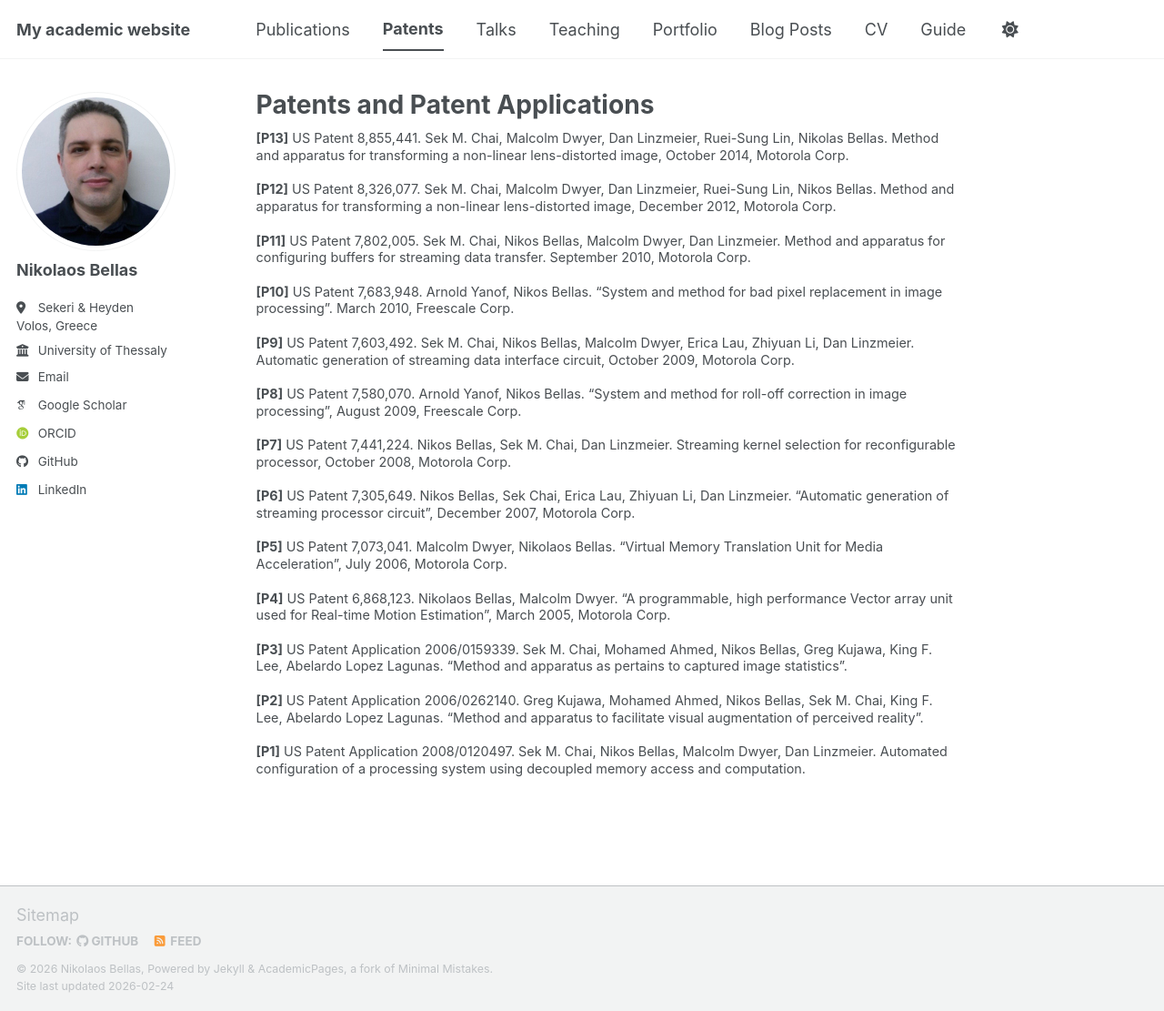
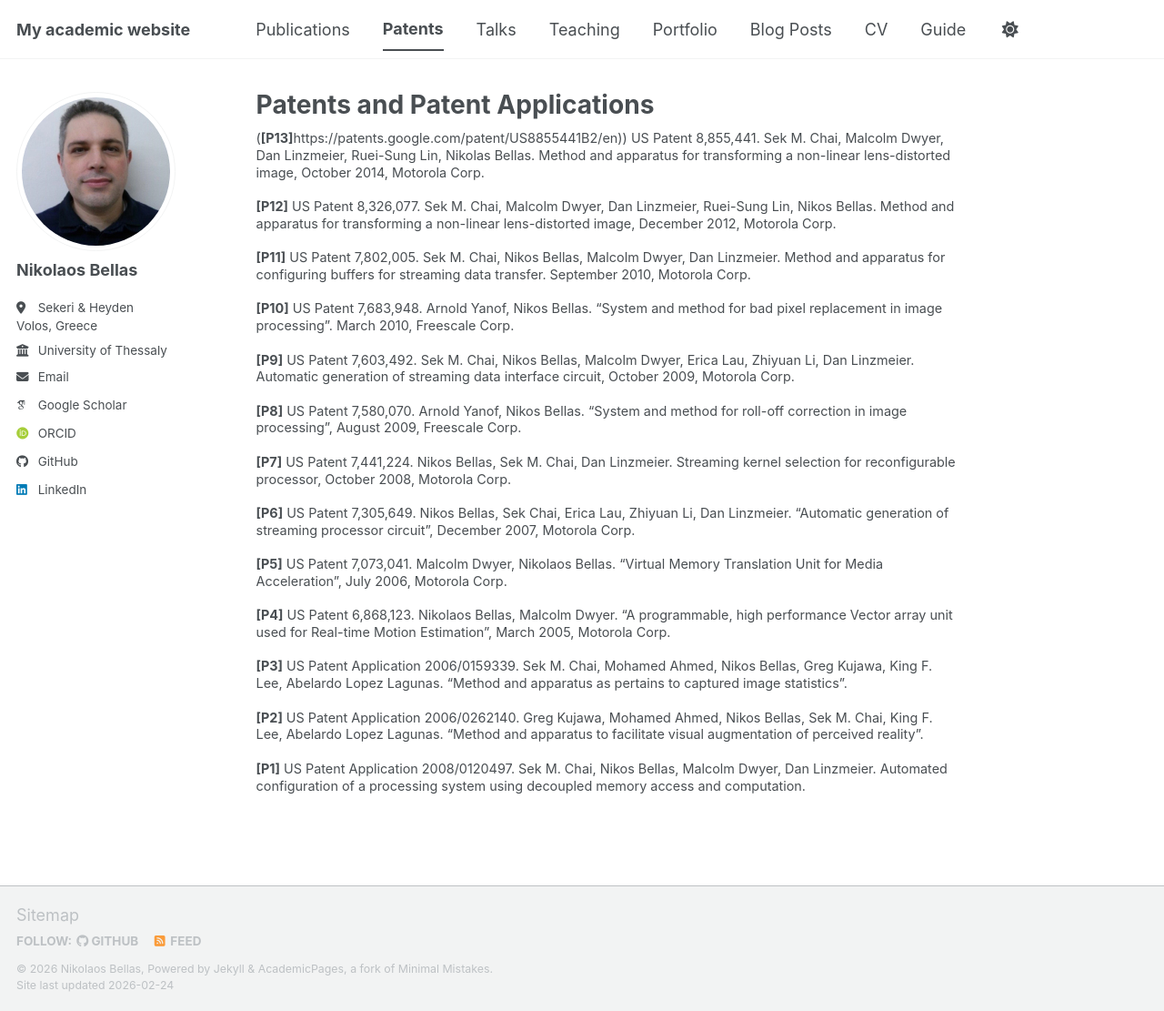
Before and after one commit to nbellas/nbellas.github.io, a Jekyll site: the page built from _pages/patents.md, in a window 1280 px wide and 1111 px high. Shown: the whole window at 91% size. Built offline with Jekyll 4.4.1, drawn with Linux system fonts in a browser that asks for light colours; some web fonts are replaced; a script bundle is joined from its source files by our own code; library files that are not in the unit come from our copies; some of the changed lines change nothing that is shown.

Commit message:
Update patents.md

```diff
--- a/_pages/patents.md
+++ b/_pages/patents.md
@@ -10,7 +10,7 @@ classes:
 
 <div class="patents-small" markdown="1">
 
-**[P13]** US Patent 8,855,441. Sek M. Chai, Malcolm Dwyer, Dan Linzmeier, Ruei-Sung Lin, Nikolas Bellas. Method and apparatus for transforming a non-linear lens-distorted image, October 2014, Motorola Corp.
+(**[P13]**https://patents.google.com/patent/US8855441B2/en)) US Patent 8,855,441. Sek M. Chai, Malcolm Dwyer, Dan Linzmeier, Ruei-Sung Lin, Nikolas Bellas. Method and apparatus for transforming a non-linear lens-distorted image, October 2014, Motorola Corp.
 
 **[P12]** US Patent 8,326,077. Sek M. Chai, Malcolm Dwyer, Dan Linzmeier, Ruei-Sung Lin, Nikos Bellas. Method and apparatus for transforming a non-linear lens-distorted image, December 2012, Motorola Corp.
 
```
